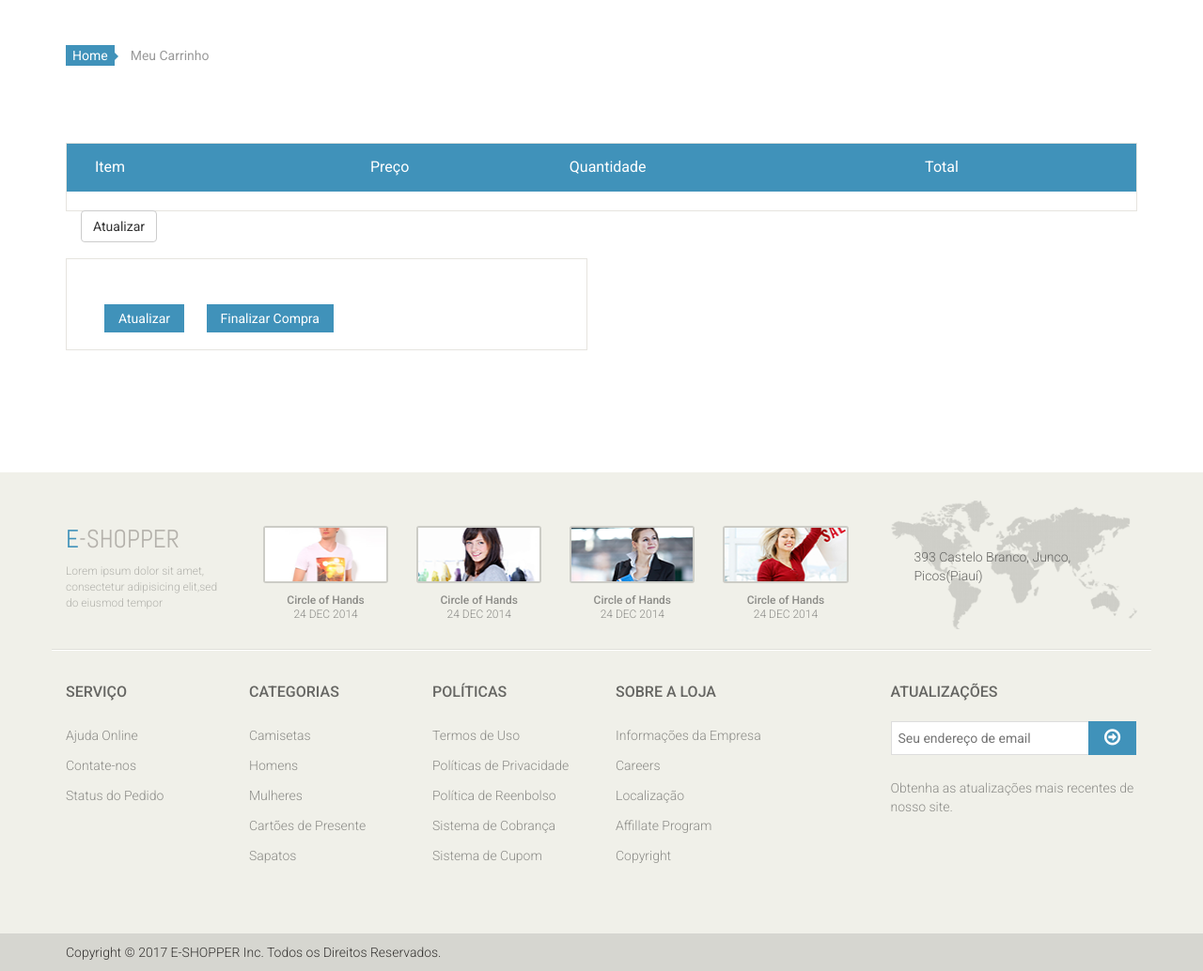
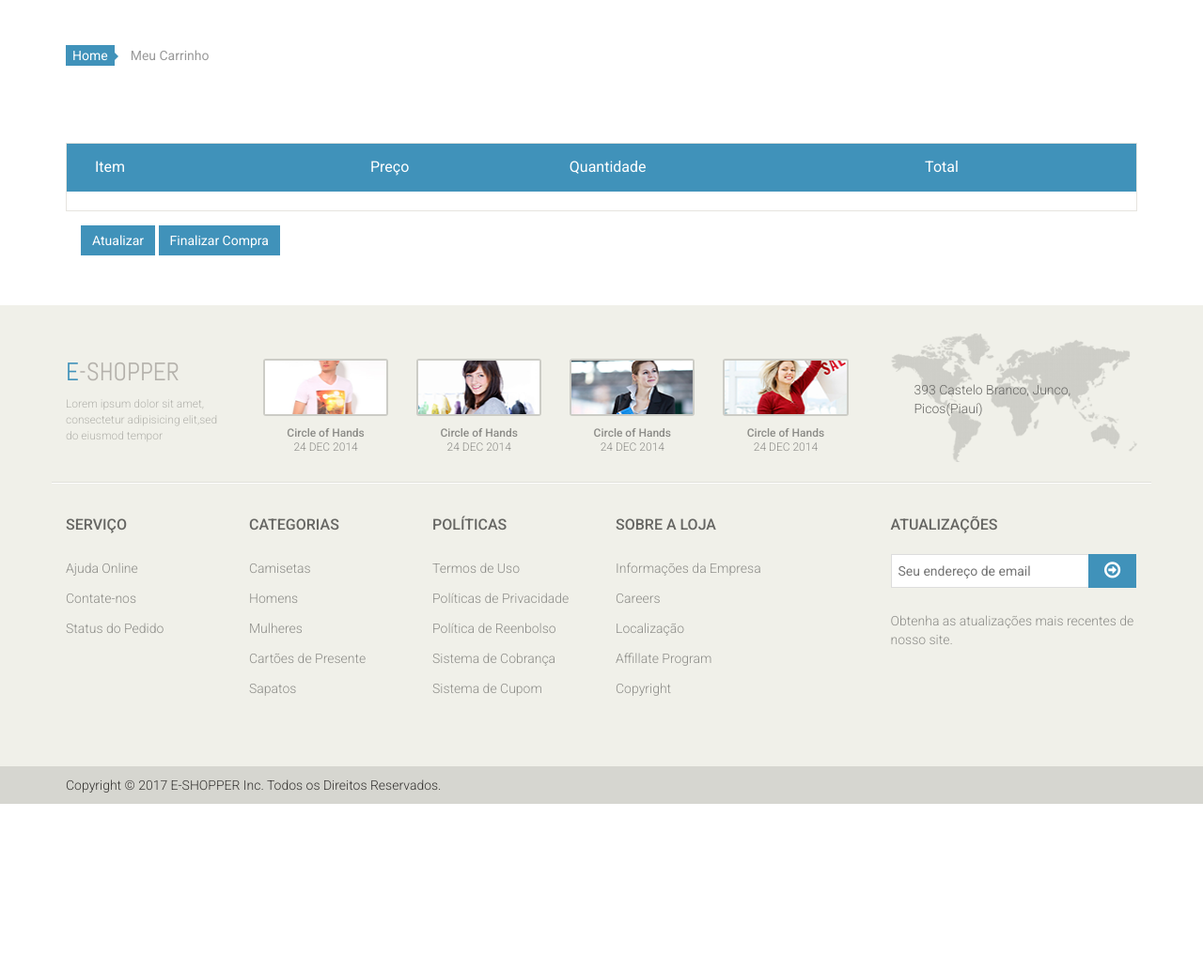
Before and after one commit to cidronioti/ecommerce, a Django app: a page that uses checkout/templates/checkout/chart.html in a window 1280 px wide. Shown: the part 656-1690 px from the top of the page at 94% size. After the commit the page ends 1512 px from the top, so only its background shows below. Run offline with Django 3.2, Linux system fonts and the light colour scheme; data comes from the database, SQL or seed files in the repository; both versions use the stored data as it was after the commit; some libraries are stand-ins or nearby versions.

Commit message:
corrigido o erro de redirecionamento ao clicar no botao finalizar compra

```diff
--- a/checkout/templates/checkout/chart.html
+++ b/checkout/templates/checkout/chart.html
@@ -63,7 +63,8 @@
 				</table>
 				<div class="col-sm-6">
 					<div class="total_area">
-							<button type="submit" class="btn btn-default">Atualizar</button>
+							<button type="submit" class="btn btn-primary">Atualizar</button>
+							<a class="btn btn-primary" href="{% url 'checkout:checkout' %}">Finalizar Compra</a>
 					</div>
 				</div>
 			</form>
@@ -74,16 +75,7 @@
 	<section id="do_action">
 		<div class="container">
 
-			<div class="row">
 
-				<div class="col-sm-6">
-					<div class="total_area">
-							<a class="btn btn-default update" href="">Atualizar</a>
-							<a class="btn btn-default check_out" href="{% url 'checkout:checkout' %}">Finalizar Compra</a>
-
-					</div>
-				</div>
-			</div>
 		</div>
 	</section><!--/#do_action-->
 
--- a/checkout/views.py
+++ b/checkout/views.py
@@ -1,9 +1,9 @@
 # encoder=utf-8
-from django.shortcuts import get_object_or_404
+from django.shortcuts import get_object_or_404, redirect
 from django.forms import modelformset_factory
 from django.views.generic import RedirectView, TemplateView
 from catalog.models import Product
-from .models import CartItem
+from .models import CartItem, Order
 from django.core.urlresolvers import reverse
 from django.contrib.auth.mixins import LoginRequiredMixin
 
@@ -51,12 +51,12 @@ cart_item = CartItemView.as_view()
 
 
 class CheckoutView(LoginRequiredMixin, TemplateView):
-	templte_name = 'checkout/checkout.html'
+	template_name = 'checkout/checkout.html'
 	def get(self, request, *args, **kwargs):
 		session_key = request.session.session_key
 		if session_key and CartItem.objects.filter(cart_key=session_key).exists():
 			cart_items = CartItem.objects.filter(cart_key=session_key)
-			order = order.objects.create_order(user=requets.user, cart_items=cart_items)
+			order = Order.objects.create_order(user=request.user, cart_items=cart_items)
 		else:
 			return redirect('checkout:cart_item')
 		return super(CheckoutView, self).get(request, *args, **kwargs)
```
Also changed, not shown: ecommerce/settings.py (+8 -0 lines), db.sqlite3, media/products/product10.jpg (added), media/products/product10_qgY4Dh4.jpg (added), media/products/product12_pGaftqB.jpg (added), media/products/product7.jpg (added).
